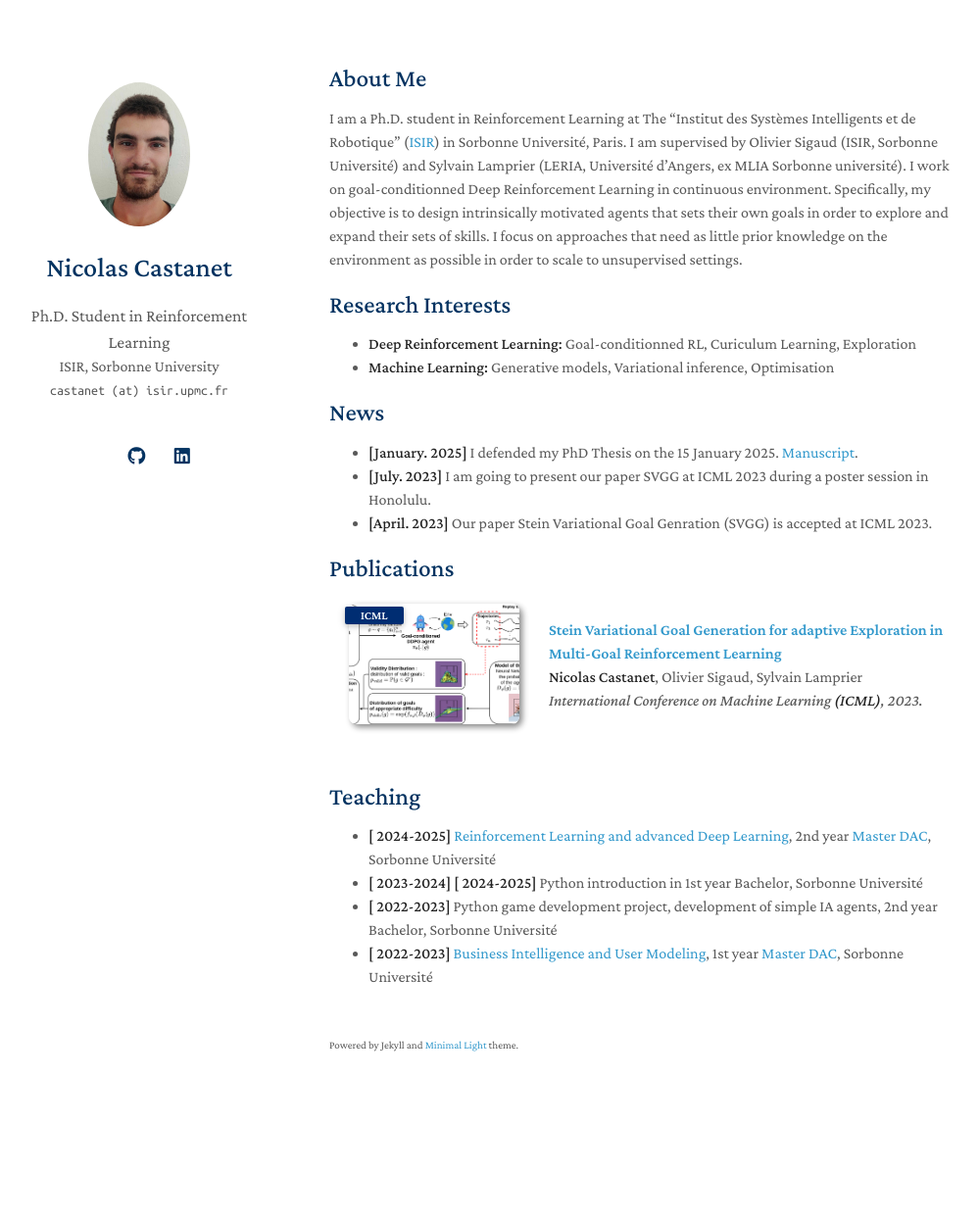
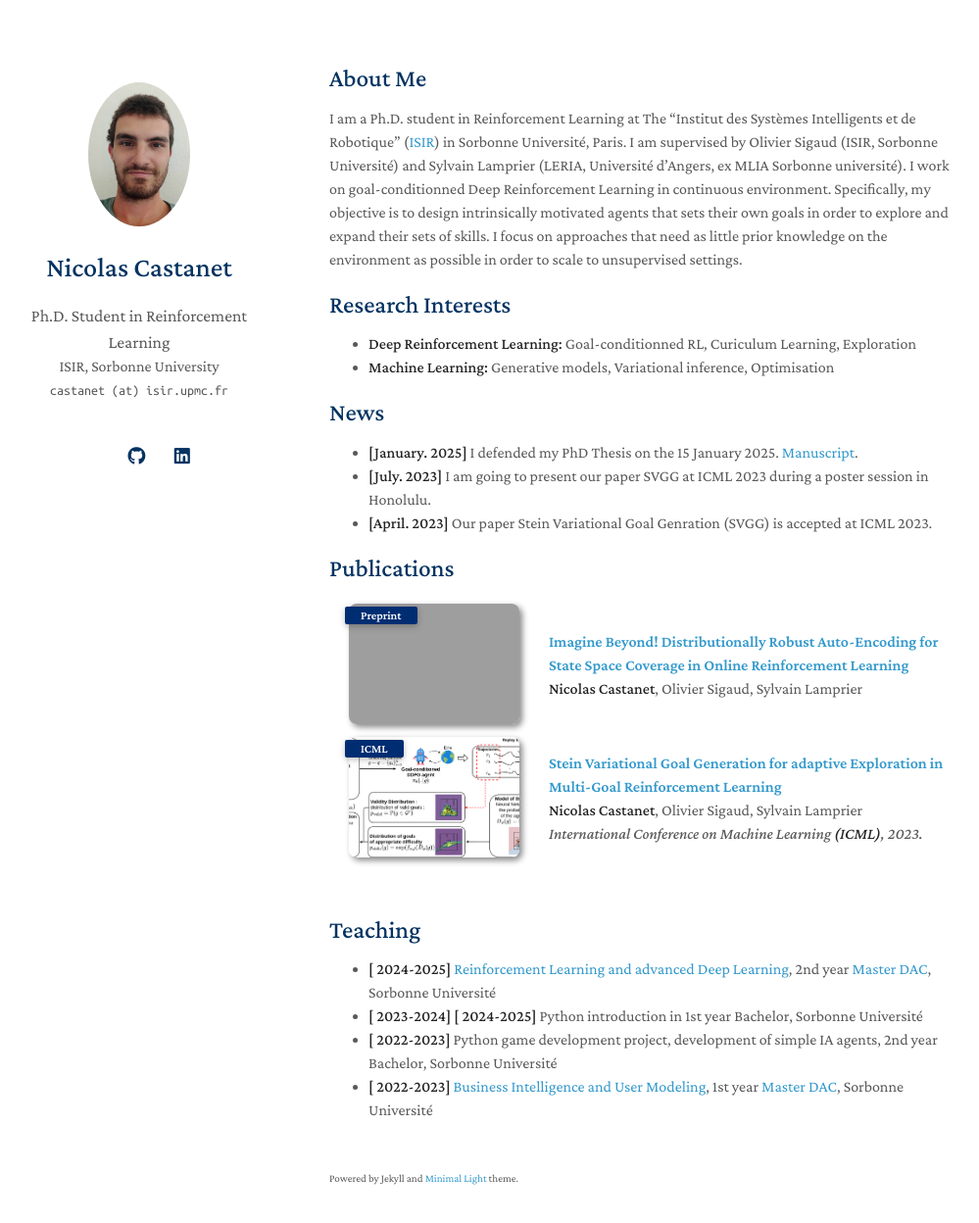
Before and after one commit to nicolascastanet/personal-page, a Jekyll site: the page built from index.md, in a window 1280 px wide and 1283 px high. Shown: the top 1248 px of the window at 98% size, without its empty margins (134-1133 px from the left). Built offline with Jekyll 4.4.1, drawn with Linux system fonts in a browser that asks for light colours; nearby versions of some CDN libraries; a style sheet for code colours, icons or effects is not loaded; our own code applies the rules of GitHub Pages for plain Markdown files; grey boxes are pictures that could not be loaded.

```diff
--- a/_includes/publications.md
+++ b/_includes/publications.md
@@ -4,6 +4,23 @@
 <ol class="bibliography">
 
 <li>
+<div class="pub-row">
+
+  <div class="col-sm-3 abbr" style="position: relative;padding-right: 15px;padding-left: 15px;">
+    <img src="assets/img/fetch_prior_evo.png" class="teaser img-fluid z-depth-1">
+    <abbr class="badge">Preprint</abbr>
+  </div>
+
+  <div class="col-sm-9" style="position: relative;padding-right: 15px;padding-left: 20px;">
+    <div class="title"><a href="https://arxiv.org/abs/2505.17830">Imagine Beyond! Distributionally Robust Auto-Encoding for State Space Coverage in Online Reinforcement Learning </a></div>
+    <div class="author"><strong>Nicolas Castanet</strong>, Olivier Sigaud, Sylvain Lamprier</div>
+    <!--
+    <div class="periodical"><em>International Conference on Machine
+Learning <strong>(ICML)</strong>, 2023.</em></div>
+    -->
+  </div>
+</div>
+
 <div class="pub-row">
 
   <div class="col-sm-3 abbr" style="position: relative;padding-right: 15px;padding-left: 15px;">
```
